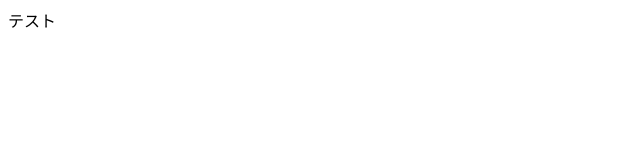
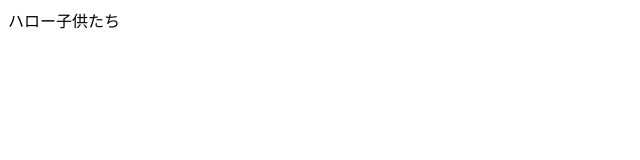
Before and after one commit to kokoro-0820/20230421-test3, a plain HTML site: page index.html in a window 1280 px wide. Shown: the full height of the page, 0-640 px from the left. Drawn offline with Linux system fonts and the light colour scheme.

Commit message:
Update index.html
変更しました

```diff
--- a/index.html
+++ b/index.html
@@ -5,6 +5,6 @@
     <title>タイトル</title>
   </head>
   <body>
-    テスト
+    ハロー子供たち
   </body>
 </html>
```
